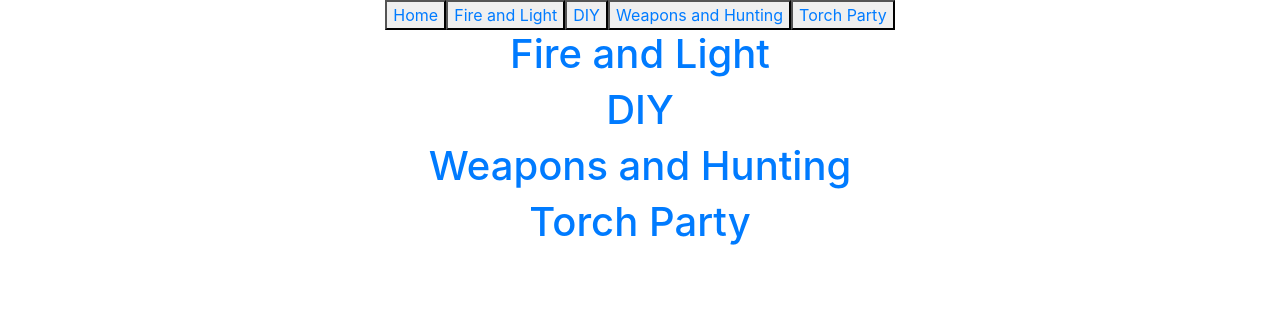
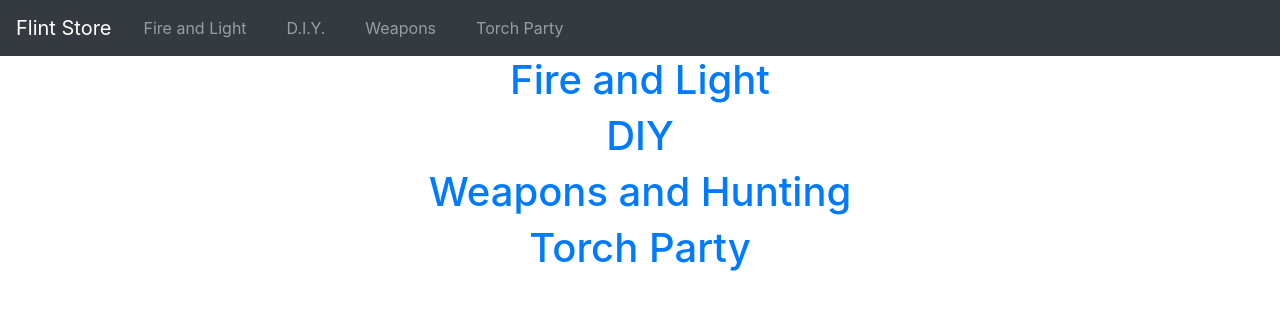
Before and after one commit to Aurelien-Lamarre/flint-store, a React (Create React App) app in the folder flint-store/: page / in a window 1280 px wide. Shown: the top 310 px of the page. Built offline with nearby package versions, Linux system fonts and the light colour scheme.

Commit message:
first-navbar

```diff
--- a/flint-store/src/App.js
+++ b/flint-store/src/App.js
@@ -5,18 +5,21 @@ import Diy from './components/Diy';
 import WeaponsAndHunting from './components/WeaponsAndHunting';
 import TorchParty from './components/TorchParty';
 import Home from './components/Home';
+import Navigation from './components/Navigation';
 
 
 function App() {
   return (
+    <>
+    <Navigation />
     <Router>
-      <div className="App">
+      {/* <div className="App">
         <button><Link to='/'>Home</Link></button>
         <button><Link to='/lightandfire'>Fire and Light</Link></button>
         <button><Link to='/diy'>DIY</Link></button>
         <button><Link to='/weaponsandhunting'>Weapons and Hunting</Link></button>
         <button><Link to='/torchparty'>Torch Party</Link></button>
-      </div>
+      </div> */}
       <Switch>
         <Route exact path='/' component={Home} />
         <Route path='/lightandfire' component={LightAndFire} />
@@ -25,6 +28,7 @@ function App() {
         <Route path='/torchparty' component={TorchParty} />
       </Switch>
     </Router>
+    </>
   );
 }
 
--- /dev/null
+++ b/flint-store/src/components/Navigation.jsx
@@ -0,0 +1,36 @@
+import React, {useState} from 'react';
+import { Collapse, Navbar, NavbarToggler, NavbarBrand, Nav, NavItem, NavLink } from 'reactstrap';
+
+const Navigation = (props) => {
+
+  const [collapsed, setCollapsed] = useState(true);
+
+  const toggleNavbar = () => setCollapsed(!collapsed);
+
+  return (
+    <div>
+      <Navbar color="dark" dark expand="md">
+        <NavbarToggler onClick={toggleNavbar} className="mr-4" />
+        <NavbarBrand href="/" className="mr-4">Flint Store</NavbarBrand>
+        <Collapse isOpen={!collapsed} navbar>
+          <Nav navbar>
+            <NavItem className="mr-4">
+              <NavLink href="/lightandfire" className="nav-link">Fire and Light</NavLink>
+            </NavItem>
+            <NavItem className="mr-4">
+              <NavLink href="/diy">D.I.Y.</NavLink>
+            </NavItem>
+            <NavItem className="mr-4">
+              <NavLink href="/weaponsandhunting">Weapons</NavLink>
+            </NavItem>
+            <NavItem className="mr-4">
+              <NavLink href="/torchparty">Torch Party</NavLink>
+            </NavItem>
+          </Nav>
+        </Collapse>
+      </Navbar>
+    </div>
+  )
+}
+
+export default Navigation;
```
